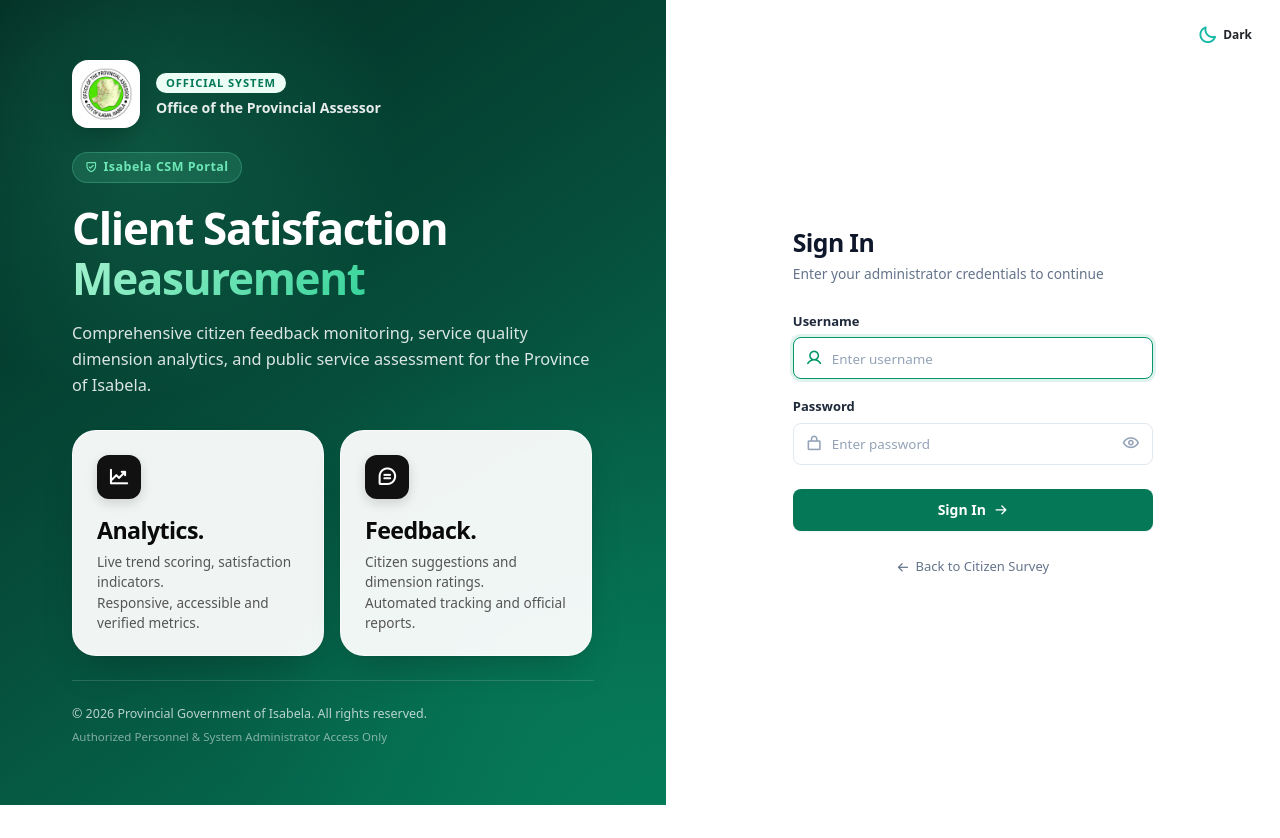
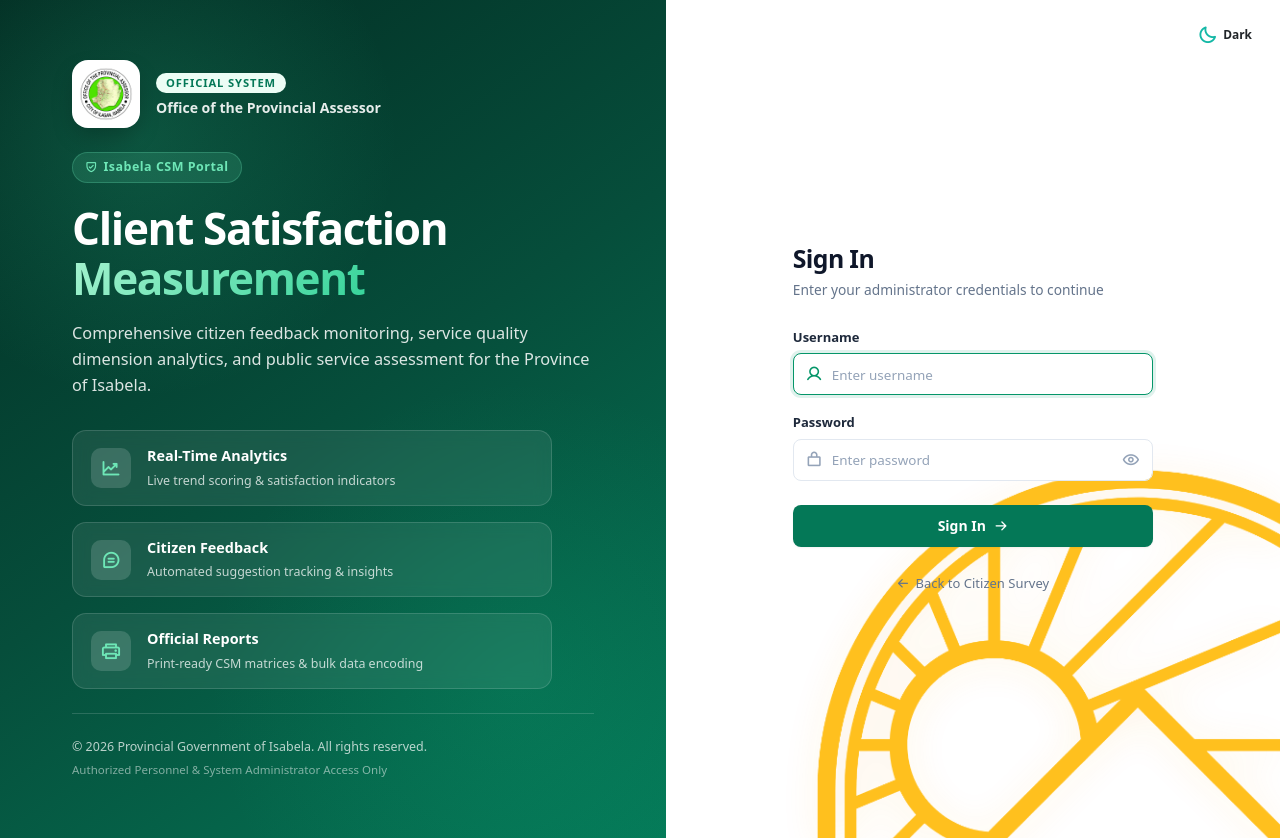
Before and after one commit to LiveKryptiah/pgi.pao.csm, a PHP site: page /login.php in a window 1280 px wide. Before the commit the page ends 805 px from the top, so only its background shows below. Run offline with PHP 8.4, Linux system fonts and the light colour scheme; some libraries are stand-ins or nearby versions.

Commit message:
Update login.php and push latest UI adjustments

```diff
--- a/login.php
+++ b/login.php
@@ -218,92 +218,50 @@ if ($_SERVER["REQUEST_METHOD"] == "POST") {
 
         .brand-feature-grid {
             display: grid;
-            grid-template-columns: repeat(auto-fit, minmax(220px, 1fr));
             gap: 16px;
-            max-width: 520px;
+            max-width: 480px;
         }
 
-        /* FROSTED BLUR CARD (MATCHING USER REFERENCE DESIGN) */
-        .brand-blur-card {
-            background: rgba(255, 255, 255, 0.94);
-            backdrop-filter: blur(24px);
-            -webkit-backdrop-filter: blur(24px);
-            border: 1px solid rgba(255, 255, 255, 0.65);
-            border-radius: 24px;
-            padding: 24px 24px 22px;
-            box-shadow: 0 20px 40px -15px rgba(0, 0, 0, 0.25), 0 1px 3px rgba(0, 0, 0, 0.08);
-            transition: transform 0.25s cubic-bezier(0.34, 1.56, 0.64, 1), box-shadow 0.25s ease, background 0.2s ease;
+        .brand-feature-card {
             display: flex;
-            flex-direction: column;
-            align-items: flex-start;
-            text-align: left;
+            align-items: center;
+            gap: 16px;
+            padding: 14px 18px;
+            background: rgba(255, 255, 255, 0.08);
+            border: 1px solid rgba(255, 255, 255, 0.14);
+            border-radius: 14px;
+            backdrop-filter: blur(8px);
+            transition: background 0.2s ease, transform 0.2s ease;
         }
 
-        .brand-blur-card:hover {
-            transform: translateY(-4px);
-            background: #ffffff;
-            box-shadow: 0 25px 50px -12px rgba(0, 0, 0, 0.35);
+        .brand-feature-card:hover {
+            background: rgba(255, 255, 255, 0.12);
+            transform: translateX(4px);
         }
 
-        .blur-card-icon-box {
-            width: 44px;
-            height: 44px;
-            border-radius: 12px;
-            background: #111111;
+        .brand-feature-card i {
+            width: 40px;
+            height: 40px;
+            border-radius: 10px;
+            background: rgba(255, 255, 255, 0.15);
             display: flex;
             align-items: center;
             justify-content: center;
-            color: #ffffff;
-            font-size: 1.35rem;
-            margin-bottom: 18px;
-            box-shadow: 0 4px 12px rgba(0, 0, 0, 0.15);
-            transition: transform 0.2s ease;
+            font-size: 1.25rem;
+            color: #6ee7b7;
             flex-shrink: 0;
         }
 
-        .brand-blur-card:hover .blur-card-icon-box {
-            transform: scale(1.06);
+        .brand-feature-card strong {
+            display: block;
+            font-size: 0.90rem;
+            font-weight: 700;
+            color: #ffffff;
         }
 
-        .blur-card-title {
-            font-size: 1.45rem;
-            font-weight: 800;
-            letter-spacing: -0.025em;
-            color: #0a0a0a;
-            margin: 0 0 8px 0;
-            line-height: 1.15;
-        }
-
-        .blur-card-desc {
-            font-size: 0.85rem;
-            line-height: 1.5;
-            color: #555555;
-            margin: 0;
-            font-weight: 450;
-        }
-
-        [data-bs-theme="dark"] .brand-blur-card {
-            background: rgba(10, 24, 18, 0.82);
-            border-color: rgba(255, 255, 255, 0.14);
-            box-shadow: 0 20px 40px -15px rgba(0, 0, 0, 0.6);
-        }
-
-        [data-bs-theme="dark"] .brand-blur-card:hover {
-            background: rgba(14, 32, 24, 0.92);
-        }
-
-        [data-bs-theme="dark"] .blur-card-icon-box {
-            background: #020704;
-            color: #34d399;
-            border: 1px solid rgba(52, 211, 153, 0.25);
-        }
-
-        [data-bs-theme="dark"] .blur-card-title {
-            color: #f8fafc;
-        }
-
-        [data-bs-theme="dark"] .blur-card-desc {
-            color: rgba(255, 255, 255, 0.72);
+        .brand-feature-card span {
+            font-size: 0.78rem;
+            color: rgba(255, 255, 255, 0.75);
         }
 
         .login-left-footer {
@@ -325,15 +283,59 @@ if ($_SERVER["REQUEST_METHOD"] == "POST") {
             align-items: center;
             padding: 48px 32px;
             position: relative;
+            overflow: hidden;
         }
 
         [data-bs-theme="dark"] .login-split-right {
             background: #07110c;
         }
 
+        /* GREETINGS SUN ART (FROM DASHBOARD GREETING SECTION) */
+        .login-sun-art,
+        .login-split-right .greetings-sun-art {
+            position: absolute;
+            right: 0;
+            bottom: -5px;
+            height: 52%;
+            max-height: 380px;
+            pointer-events: none;
+            user-select: none;
+            z-index: 1;
+            opacity: 0.88;
+            background: transparent !important;
+            border: none !important;
+            box-shadow: none !important;
+            transition: transform 0.4s cubic-bezier(0.34, 1.56, 0.64, 1), opacity 0.3s ease;
+        }
+
+        .login-sun-img,
+        .login-split-right .greetings-sun-img {
+            height: 100%;
+            width: auto;
+            object-fit: contain;
+            background: transparent !important;
+            border: none !important;
+            box-shadow: none !important;
+            filter: drop-shadow(0 4px 20px rgba(245, 158, 11, 0.12));
+            transition: transform 0.4s cubic-bezier(0.34, 1.56, 0.64, 1);
+        }
+
+        .login-split-right:hover .login-sun-img,
+        .login-split-right:hover .greetings-sun-img {
+            transform: scale(1.02) rotate(-0.5deg);
+        }
+
+        [data-bs-theme="dark"] .login-sun-art,
+        [data-bs-theme="dark"] .login-split-right .greetings-sun-art {
+            opacity: 0.45;
+            filter: drop-shadow(0 0 25px rgba(245, 158, 11, 0.22));
+        }
+
         .login-form-container {
             width: 100%;
             max-width: 360px;
+            position: relative;
+            z-index: 2;
             animation: formFadeIn 0.35s cubic-bezier(0.16, 1, 0.3, 1) backwards;
         }
 
@@ -586,6 +588,14 @@ if ($_SERVER["REQUEST_METHOD"] == "POST") {
                 min-height: auto;
                 padding: 40px 24px 60px;
             }
+            .login-sun-art,
+            .login-split-right .greetings-sun-art {
+                opacity: 0.22;
+                right: -25px;
+                bottom: -15px;
+                height: 38%;
+                max-height: 220px;
+            }
         }
 
         @media (prefers-reduced-motion: reduce) {
@@ -624,26 +634,26 @@ if ($_SERVER["REQUEST_METHOD"] == "POST") {
                 </p>
 
                 <div class="brand-feature-grid">
-                    <div class="brand-blur-card">
-                        <div class="blur-card-icon-box">
-                            <i class="ph-bold ph-chart-line-up"></i>
+                    <div class="brand-feature-card">
+                        <i class="ph-bold ph-chart-line-up"></i>
+                        <div>
+                            <strong>Real-Time Analytics</strong>
+                            <span>Live trend scoring & satisfaction indicators</span>
                         </div>
-                        <h3 class="blur-card-title">Analytics.</h3>
-                        <p class="blur-card-desc">
-                            Live trend scoring, satisfaction indicators.<br>
-                            Responsive, accessible and verified metrics.
-                        </p>
                     </div>
-
-                    <div class="brand-blur-card">
-                        <div class="blur-card-icon-box">
-                            <i class="ph-bold ph-chat-teardrop-text"></i>
+                    <div class="brand-feature-card">
+                        <i class="ph-bold ph-chat-teardrop-text"></i>
+                        <div>
+                            <strong>Citizen Feedback</strong>
+                            <span>Automated suggestion tracking & insights</span>
                         </div>
-                        <h3 class="blur-card-title">Feedback.</h3>
-                        <p class="blur-card-desc">
-                            Citizen suggestions and dimension ratings.<br>
-                            Automated tracking and official reports.
-                        </p>
+                    </div>
+                    <div class="brand-feature-card">
+                        <i class="ph-bold ph-printer"></i>
+                        <div>
+                            <strong>Official Reports</strong>
+                            <span>Print-ready CSM matrices & bulk data encoding</span>
+                        </div>
                     </div>
                 </div>
             </div>
@@ -664,6 +674,11 @@ if ($_SERVER["REQUEST_METHOD"] == "POST") {
             <i class="ph-bold ph-sun fs-5 theme-icon-sun d-none"></i>
             <span class="theme-label small d-none d-sm-inline fw-semibold">Dark</span>
         </button>
+
+        <!-- GREETINGS SUN ART (FROM DASHBOARD GREETING SECTION) -->
+        <div class="greetings-sun-art login-sun-art" aria-hidden="true">
+            <img src="greetings_sun_topleft.png" alt="Greeting Sun" class="greetings-sun-img login-sun-img">
+        </div>
 
         <div class="login-form-container">
             <!-- Mobile Brand Header (shown only on small screens) -->
```
